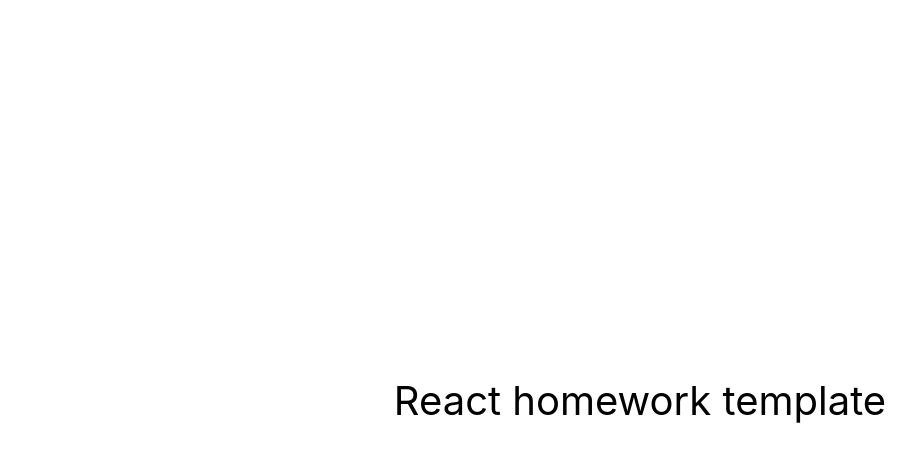
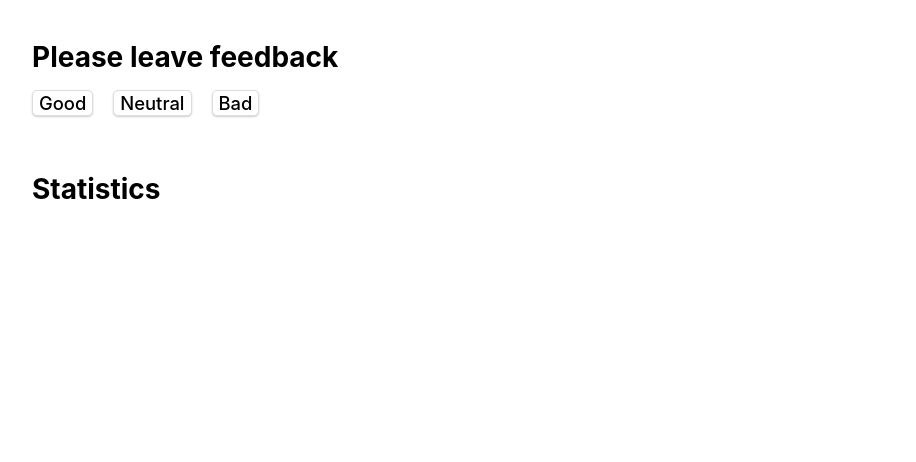
Before and after one commit to SalOne22/goit-react-hw-04-feedback, a React (Create React App) app: page / in a window 1280 px wide. Shown: the top 462 px of the page, without its empty margins (0-916 px from the left). Built offline with nearby package versions, Linux system fonts and the light colour scheme.

Commit message:
Inject all to App

```diff
--- a/src/components/App.jsx
+++ b/src/components/App.jsx
@@ -1,16 +1,49 @@
-export const App = () => {
-  return (
-    <div
-      style={{
-        height: '100vh',
-        display: 'flex',
-        justifyContent: 'center',
-        alignItems: 'center',
-        fontSize: 40,
-        color: '#010101'
-      }}
-    >
-      React homework template
-    </div>
-  );
-};
+import { Component } from 'react';
+import { ThemeProvider } from 'styled-components';
+
+import { Section } from './Section';
+import { FeedbackOptions } from './FeedbackOptions';
+import theme from './styled/theme';
+
+export class App extends Component {
+  state = {
+    good: 0,
+    neutral: 0,
+    bad: 0,
+  };
+
+  leaveFeedback = id => {
+    this.setState(prev => {
+      return {
+        [id]: prev[id] + 1,
+      };
+    });
+  };
+
+  render() {
+    return (
+      <ThemeProvider theme={theme}>
+        <Section title="Please leave feedback">
+          <FeedbackOptions
+            options={[
+              {
+                name: 'Good',
+                id: 'good',
+              },
+              {
+                name: 'Neutral',
+                id: 'neutral',
+              },
+              {
+                name: 'Bad',
+                id: 'bad',
+              },
+            ]}
+            onLeaveFeedback={this.leaveFeedback}
+          />
+        </Section>
+        <Section title="Statistics"></Section>
+      </ThemeProvider>
+    );
+  }
+}
```
